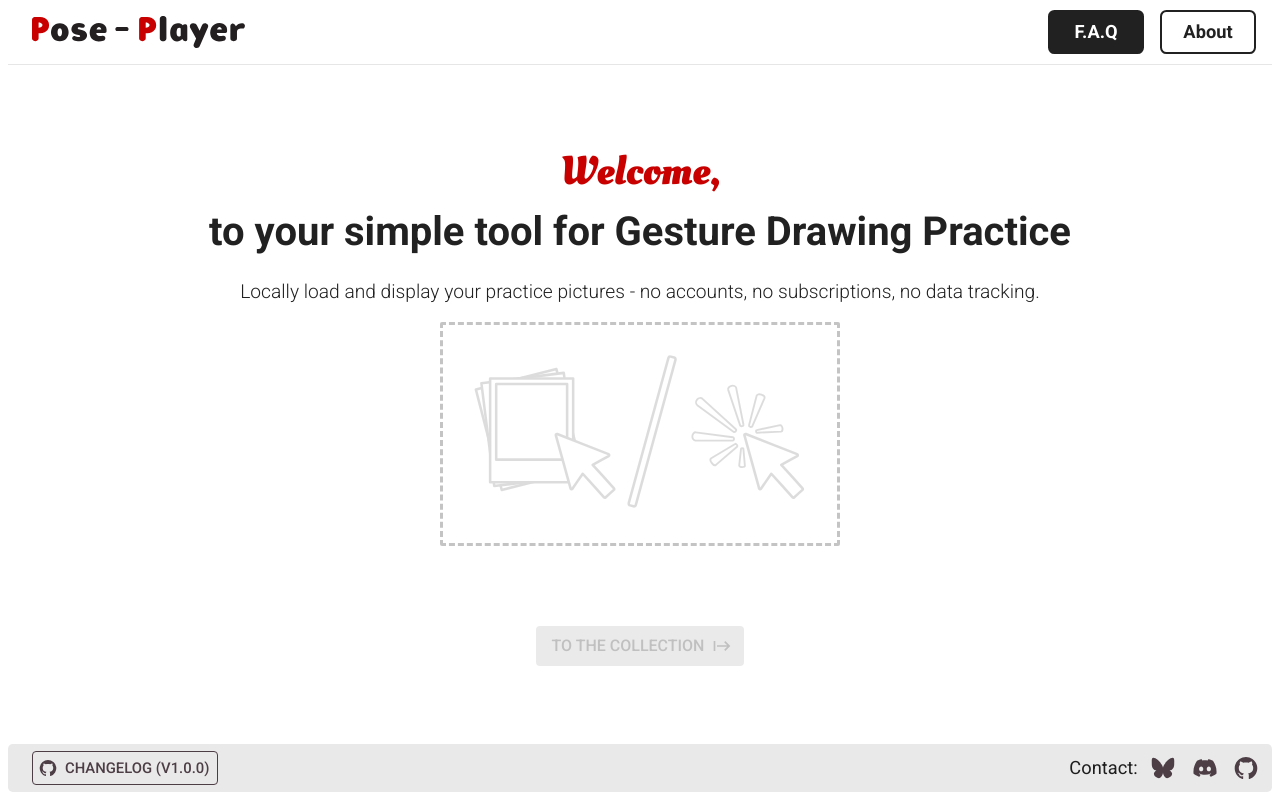
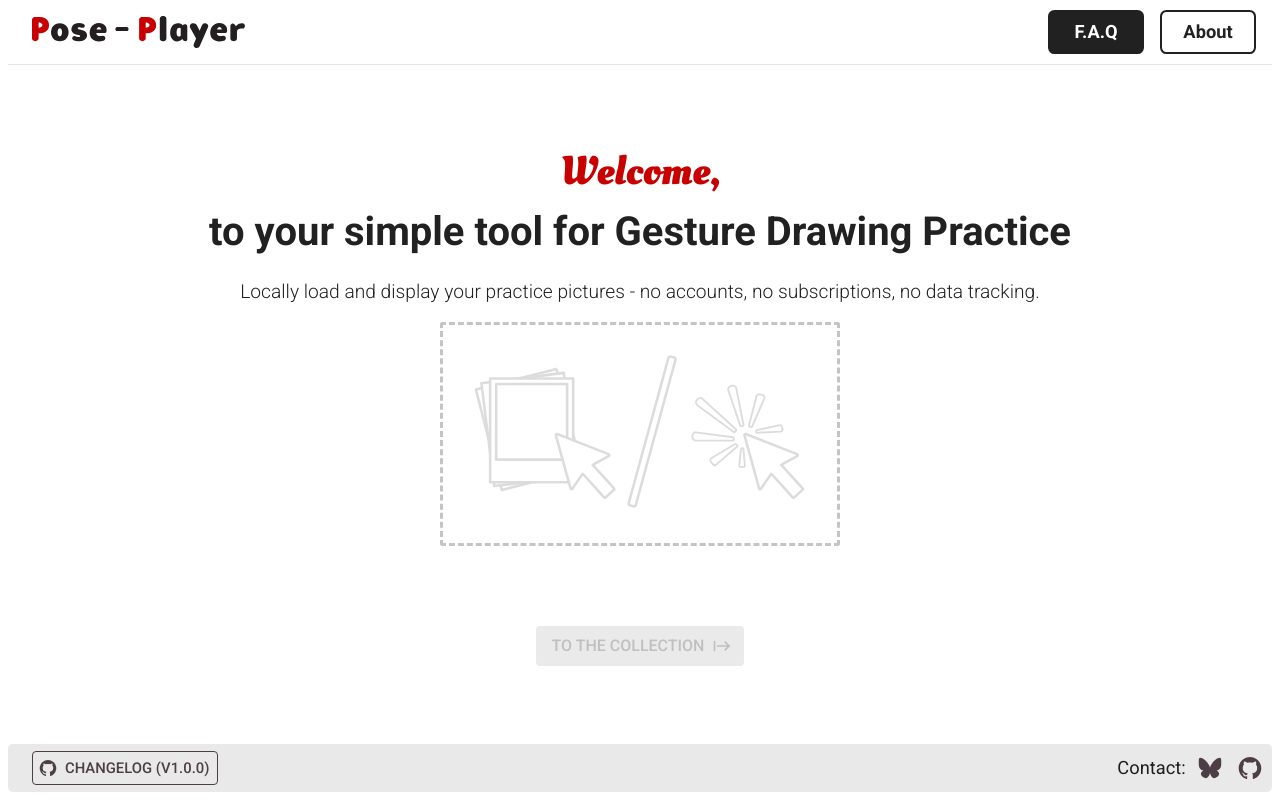
Before and after one commit to Andrefe91/project_poseSketch, a React (Vite) app: page / in a window 1280 px wide. Built offline with nearby package versions, Linux system fonts and the light colour scheme; a web font is replaced by a local one.

Commit message:
Temporal removal of the Discord Link and Icon

```diff
--- a/src/Components/FootBar/FootBar.jsx
+++ b/src/Components/FootBar/FootBar.jsx
@@ -6,7 +6,7 @@ import useMediaQuery from '@mui/material/useMediaQuery';
 import "./footbar.css";
 //Icons
 import BlueSkyIcon from "../../assets/icons/BlueSky_Icon.svg";
-import Discord_Icon from "../../assets/icons/Discord_Icon.svg";
+// import Discord_Icon from "../../assets/icons/Discord_Icon.svg";
 import Github_Icon from "../../assets/icons/Github_Icon.svg";
 import GitHubIcon from "@mui/icons-material/GitHub";
 
@@ -46,9 +46,9 @@ function FootBar() {
 							<img src={BlueSkyIcon} alt="BlueSky Icon" />
 						</a>
 
-						<a href="https://discord.gg/2WkEVBY3">
+						{/* <a href="https://discord.gg">
 							<img src={Discord_Icon} alt="BlueSky Icon" />
-						</a>
+						</a> */}
 
 						<a href="https://github.com/Andrefe91/project_poseSketch">
 							<img src={Github_Icon} alt="Github Icon" />
--- a/src/Components/FootBar/footbar.css
+++ b/src/Components/FootBar/footbar.css
@@ -24,7 +24,7 @@
     margin-left: 0.2rem;
     margin-right: 0.2rem;
 	padding: 0.1rem;
-	width: 8rem;
+	width: 5rem;
 }
 
 .contactIcons a {
```
